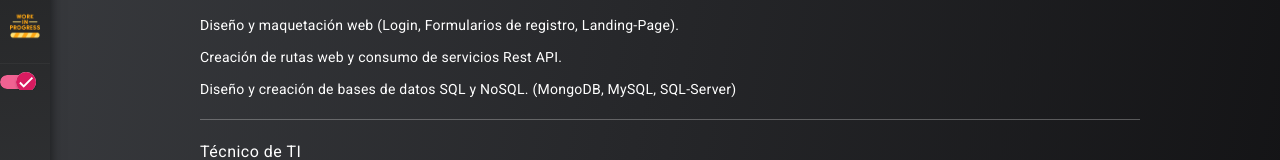
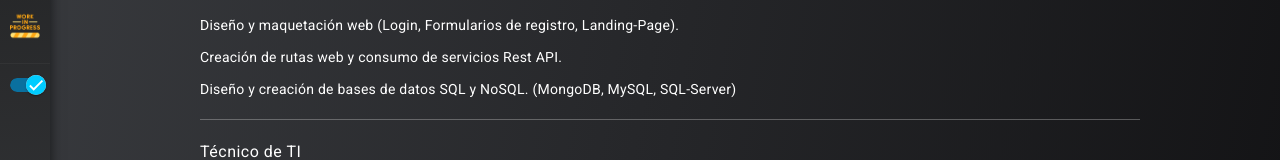
Before and after one commit to melvinmaldonado22/portafolioWeb, an Angular app: page / in a window 1280 px wide. Shown: the part 406-566 px from the top of the page. Built offline with nearby package versions, Linux system fonts and the light colour scheme.

Commit message:
update
btn siwtch

```diff
--- a/src/app/barra-lateral/barra-lateral.component.html
+++ b/src/app/barra-lateral/barra-lateral.component.html
@@ -59,13 +59,12 @@
 
         <div class="item separator"></div>
         <mat-slide-toggle
-            class="btn-switch"
             (click)="modoOscuro()"
             [checked]="switchState"
             (change)="toggleSwitch()"
             type="checkbox"
             role="switch"
-            class="flexSwitchCheckDefault"
+            class="flexSwitchCheckDefault btn-switch"
             title="Modo oscuro"
         ></mat-slide-toggle>
         <label class="form-check-label" for="flexSwitchCheckDefault">Modo oscuro</label>
```
